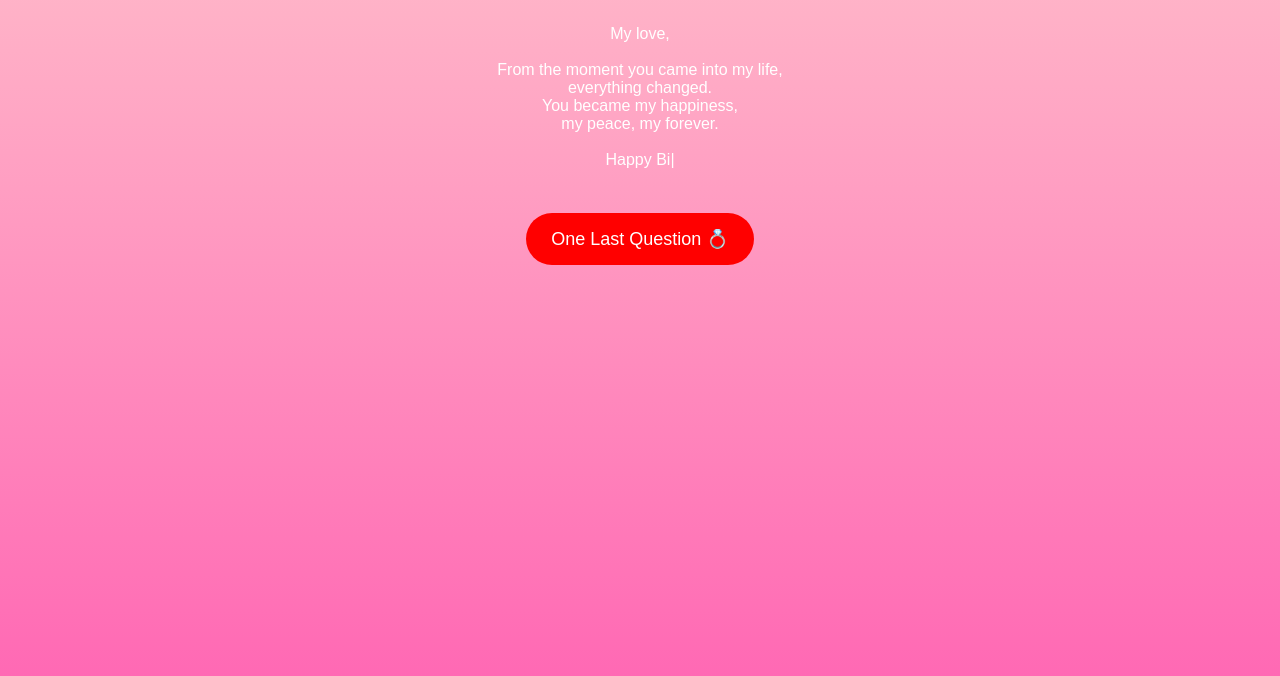
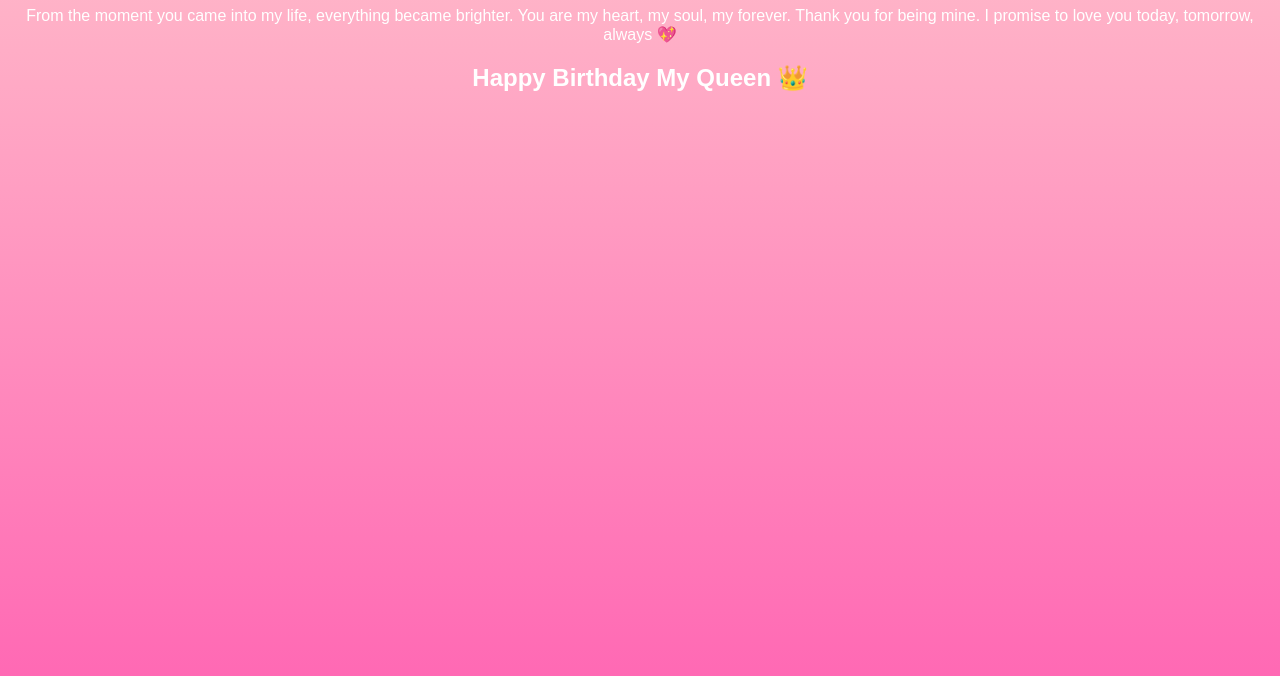
Before and after one commit to awaiise/pink-heart-927, a plain HTML site: page letter.html in a window 1280 px wide. Shown: the part 124-800 px from the top of the page. Drawn offline with Linux system fonts and the light colour scheme.

Commit message:
Refactor letter.html with new content and structure
Removed audio and interactive elements, and updated the content of the letter.

```diff
--- a/letter.html
+++ b/letter.html
@@ -1,68 +1,24 @@
 <!DOCTYPE html>
-<html lang="en">
+<html>
 <head>
-<meta charset="UTF-8">
-<title>My Letter 💌</title>
+<title>My Love Letter 💌</title>
 <link rel="stylesheet" href="style.css">
 </head>
 
-<body onclick="enableSound()" ontouchstart="enableSound()">
+<body>
+<div class="container">
+<h1>My Forever Love ❤️</h1>
 
-<audio id="bgMusic" autoplay loop muted playsinline>
-  <source src="assets/music.mp3" type="audio/mpeg">
-</audio>
+<p>
+From the moment you came into my life,
+everything became brighter.
+You are my heart, my soul, my forever.
 
-<div class="container">
-  <h1>My Love ❤️</h1>
-  <p id="typedText"><span id="cursor">|</span></p>
-  <br>
-  <button onclick="goPromise()">One Last Question 💍</button>
+Thank you for being mine.
+I promise to love you today, tomorrow, always 💖
+</p>
+
+<h2>Happy Birthday My Queen 👑</h2>
 </div>
-
-<script>
-let soundEnabled = false;
-function enableSound() {
-  if (!soundEnabled) {
-    const music = document.getElementById("bgMusic");
-    music.muted = false;
-    music.play().catch(()=>{});
-    soundEnabled = true;
-  }
-}
-
-const text = `
-My love,
-
-From the moment you came into my life,
-everything changed.
-You became my happiness,
-my peace, my forever.
-
-Happy Birthday ❤️
-`;
-
-let i = 0;
-const speed = 40;
-const typedText = document.getElementById("typedText");
-const cursor = document.getElementById("cursor");
-
-function typeWriter() {
-  if (i < text.length) {
-    cursor.remove();
-    typedText.innerHTML += text.charAt(i) === "\n" ? "<br>" : text.charAt(i);
-    typedText.appendChild(cursor);
-    i++;
-    setTimeout(typeWriter, speed);
-  } else {
-    cursor.style.display = "none";
-  }
-}
-typeWriter();
-
-function goPromise() {
-  window.location.href = "promise.html";
-}
-</script>
-
 </body>
 </html>
```
